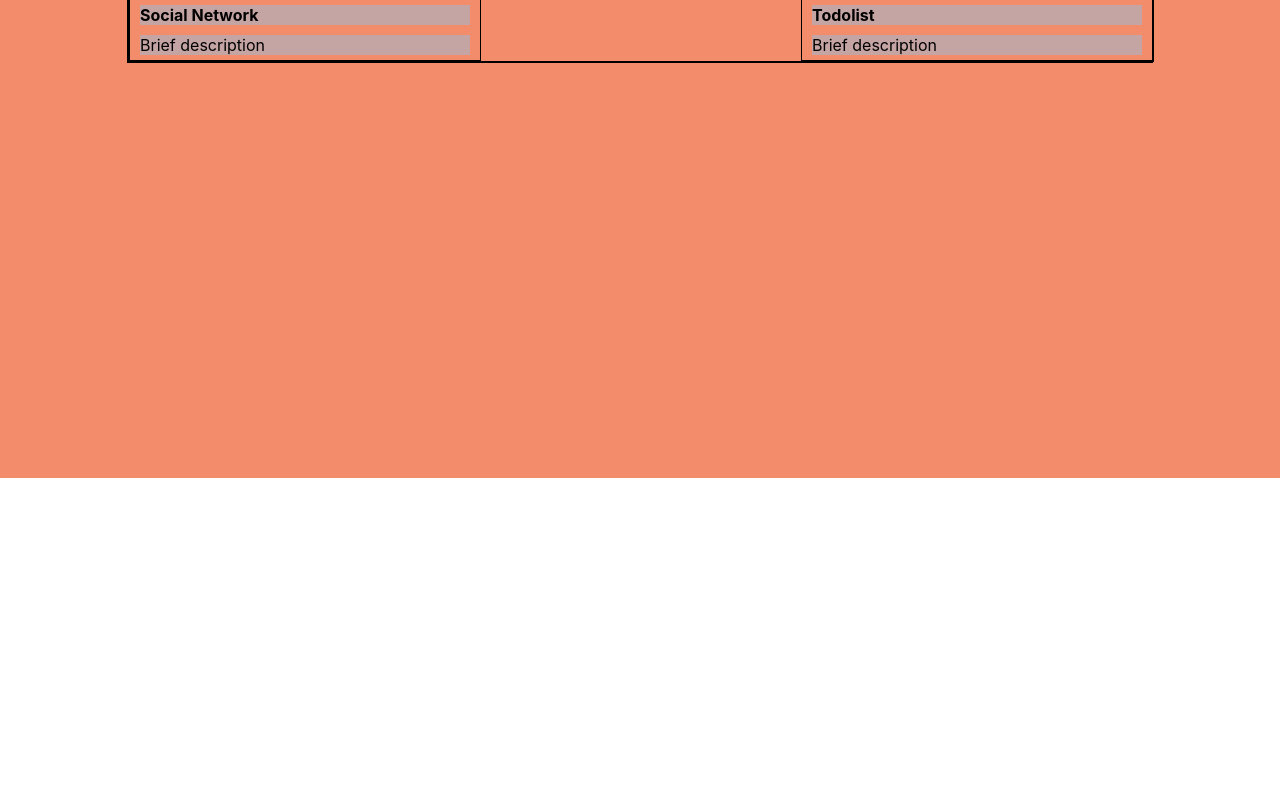
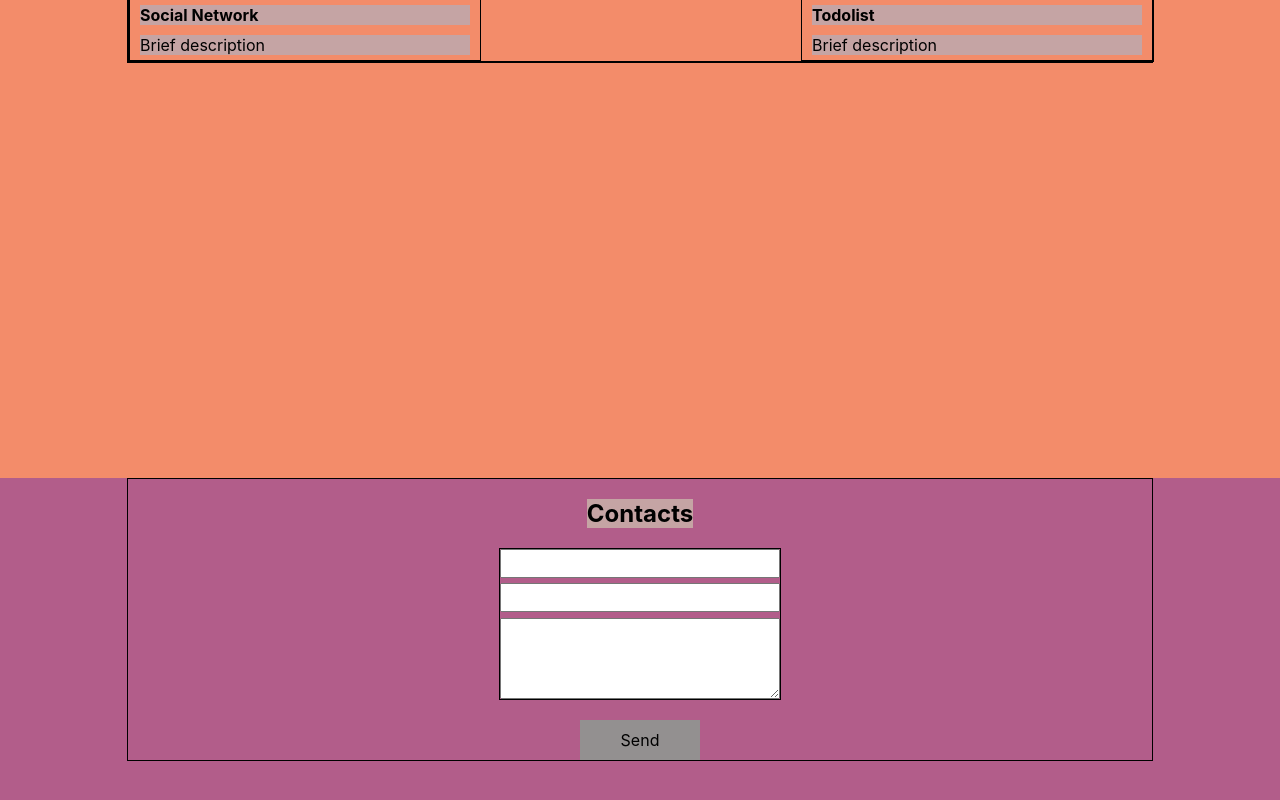
Before and after one commit to Anastasiya-la/portfolio, a React (Create React App) app: page / in a window 1280 px wide. Shown: the part 2002-2802 px from the top of the page. Before the commit the page ends 2480 px from the top, so only its background shows below. Built offline with nearby package versions, Linux system fonts and the light colour scheme.

Commit message:
contacts

```diff
--- a/src/App.tsx
+++ b/src/App.tsx
@@ -4,6 +4,7 @@
 import Main from "./main/Main";
 import Skills from "./skills/Skills";
 import Projects from "./projects/Projects";
+import Contacts from "./contacts/Contacts";
 
 function App() {
     return (
@@ -12,6 +13,7 @@
             <Main/>
             <Skills/>
             <Projects/>
+            <Contacts/>
         </div>
     );
 }
--- /dev/null
+++ b/src/contacts/Contacts.module.css
@@ -0,0 +1,40 @@
+.contactsBlock {
+    background-color: #b25d8a;
+    min-height: 100vh;
+}
+
+.contactsContainer {
+    flex-direction: column;
+}
+
+.title {
+    background-color: #c5a4a4;
+}
+
+.contactsForm {
+    border: 1px solid;
+    display: flex;
+    flex-direction: column;
+    justify-content: space-between;
+    flex-wrap: wrap;
+    width: 280px;
+    height: 150px;
+    margin-bottom: 20px;
+}
+
+input {
+    padding: 5px;
+}
+
+textarea {
+    height: 50%;
+}
+
+.button {
+    background-color: #939090;
+    padding: 10px;
+    width: 100px;
+    text-align: center;
+    text-decoration: none;
+    color: black;
+}
--- /dev/null
+++ b/src/contacts/Contacts.tsx
@@ -0,0 +1,22 @@
+import React from 'react';
+import style from './Contacts.module.css';
+import styleContainer from '../common/styles/Container.module.css';
+
+
+const Contacts = () => {
+    return (
+        <div className={style.contactsBlock}>
+            <div className={`${styleContainer.container} ${style.contactsContainer}`}>
+                <h2 className={style.title}>Contacts</h2>
+                <form className={style.contactsForm}>
+                    <input type="text"/>
+                    <input type="text"/>
+                    <textarea></textarea>
+                </form>
+                <a href="#" className={style.button}>Send</a>
+            </div>
+        </div>
+    );
+};
+
+export default Contacts;
```
Also changed, not shown: src/App.css (line endings or trailing spaces), src/skills/Skills.module.css (line endings or trailing spaces).
